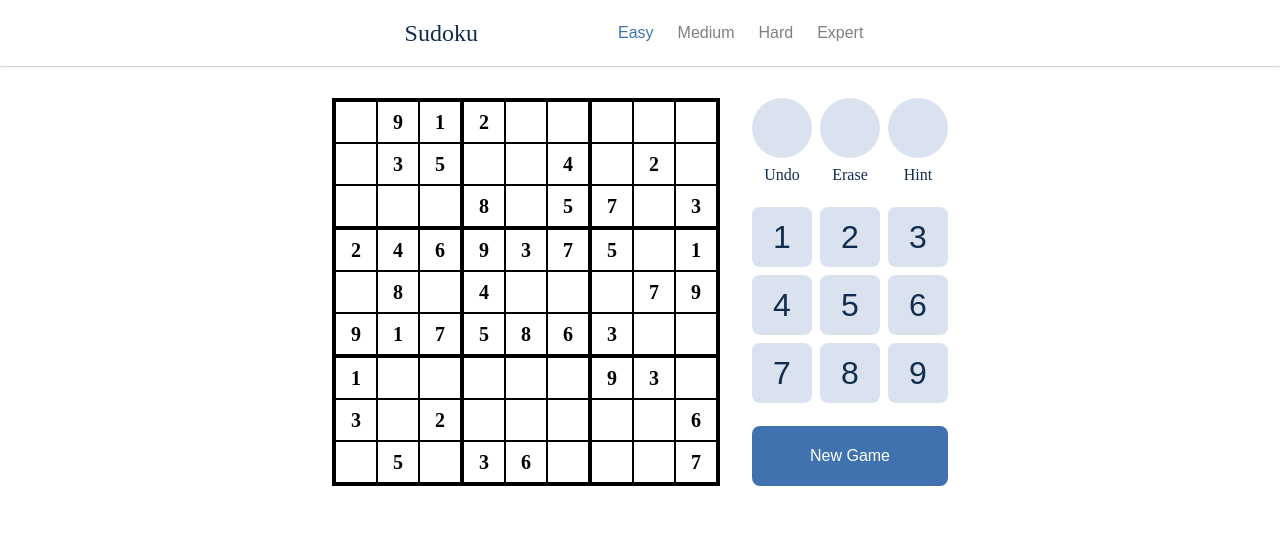
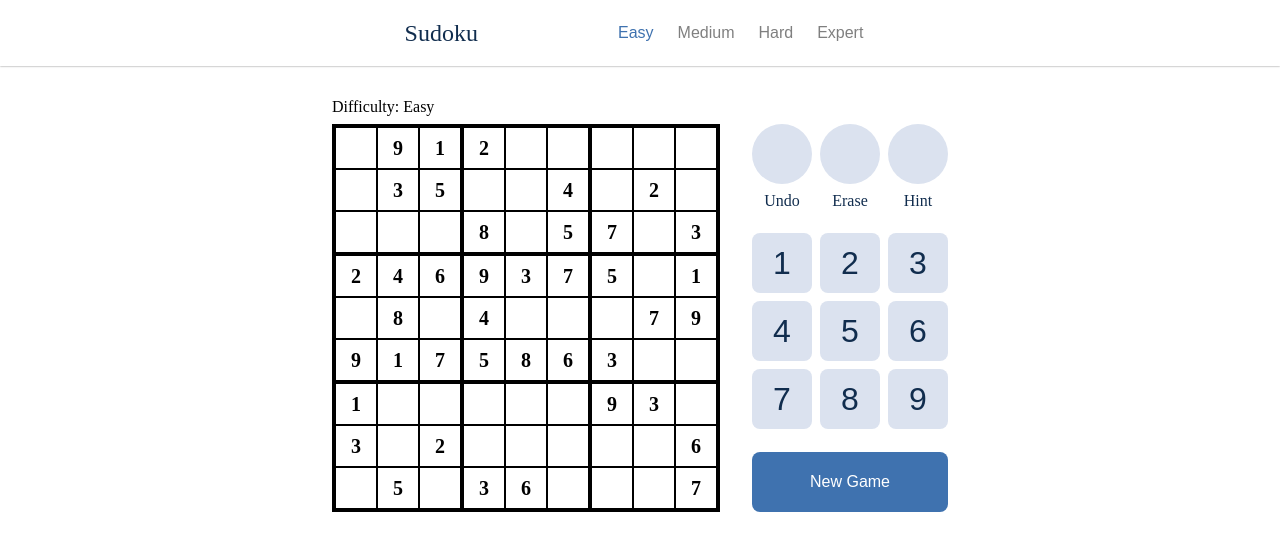
Before and after one commit to SamLeB1/sudoku, a React (Vite) app: page / in a window 1280 px wide. Shown: the top 550 px of the page. Built offline with nearby package versions, Linux system fonts and the light colour scheme.

Commit message:
added difficulty info

```diff
--- a/src/App.css
+++ b/src/App.css
@@ -1,6 +1,12 @@
 .App .game {
+  margin: auto;
+  width: fit-content;
+}
+.App .game-display {
   display: flex;
-  justify-content: center;
+}
+.App .game-info {
+  margin-bottom: 0.5rem;
 }
 .App .sudoku {
   margin-right: 2rem;
--- a/src/App.tsx
+++ b/src/App.tsx
@@ -1,15 +1,25 @@
+import useAppContext from "./hooks/useAppContext.tsx";
 import Header from "./components/Header/Header.tsx";
 import Sudoku from "./components/Sudoku/Sudoku.tsx";
 import InputButtons from "./components/InputButtons/InputButtons.tsx";
 import "./App.css";
 
 export default function App() {
+  const { stateApp } = useAppContext();
+
   return (
     <div className="App">
       <Header />
       <div className="game">
-        <Sudoku />
-        <InputButtons />
+        <div className="game-info">
+          <div className="info-difficulty">
+            Difficulty: {stateApp.difficulty}
+          </div>
+        </div>
+        <div className="game-display">
+          <Sudoku />
+          <InputButtons />
+        </div>
       </div>
     </div>
   );
--- a/src/components/Cell/Cell.tsx
+++ b/src/components/Cell/Cell.tsx
@@ -24,7 +24,7 @@ export default function Cell({
   const cellStyle = {
     ...(highlights.isSameSection && { backgroundColor: "hsl(240, 100%, 95%)" }),
     ...(highlights.isSameNumber &&
-      value !== 0 && { backgroundColor: "hsl(60, 100%, 95%)" }),
+      value !== 0 && { backgroundColor: "hsl(60, 100%, 90%)" }),
     ...(isSelected && { backgroundColor: "hsl(240, 100%, 90%)" }),
     ...(canModify ? { color: "#3f72af" } : { fontWeight: "bold" }),
   };
--- a/src/components/Header/Header.tsx
+++ b/src/components/Header/Header.tsx
@@ -3,7 +3,7 @@ import useGridContext from "../../hooks/useGridContext.tsx";
 import generateSudoku from "../../utils/generateSudoku.ts";
 import "./Header.css";
 
-type Difficulty = "easy" | "medium" | "hard" | "expert";
+type Difficulty = "Easy" | "Medium" | "Hard" | "Expert";
 
 export default function Header() {
   const { stateApp, setStateApp } = useAppContext();
@@ -22,9 +22,9 @@ export default function Header() {
           className="btn-difficulty"
           type="button"
           style={{
-            ...(stateApp.difficulty === "easy" && { color: "#3f72af" }),
+            ...(stateApp.difficulty === "Easy" && { color: "#3f72af" }),
           }}
-          onClick={() => handleSetDifficulty("easy", 40)}
+          onClick={() => handleSetDifficulty("Easy", 40)}
         >
           Easy
         </button>
@@ -32,9 +32,9 @@ export default function Header() {
           className="btn-difficulty"
           type="button"
           style={{
-            ...(stateApp.difficulty === "medium" && { color: "#3f72af" }),
+            ...(stateApp.difficulty === "Medium" && { color: "#3f72af" }),
           }}
-          onClick={() => handleSetDifficulty("medium", 35)}
+          onClick={() => handleSetDifficulty("Medium", 35)}
         >
           Medium
         </button>
@@ -42,9 +42,9 @@ export default function Header() {
           className="btn-difficulty"
           type="button"
           style={{
-            ...(stateApp.difficulty === "hard" && { color: "#3f72af" }),
+            ...(stateApp.difficulty === "Hard" && { color: "#3f72af" }),
           }}
-          onClick={() => handleSetDifficulty("hard", 30)}
+          onClick={() => handleSetDifficulty("Hard", 30)}
         >
           Hard
         </button>
@@ -52,9 +52,9 @@ export default function Header() {
           className="btn-difficulty"
           type="button"
           style={{
-            ...(stateApp.difficulty === "expert" && { color: "#3f72af" }),
+            ...(stateApp.difficulty === "Expert" && { color: "#3f72af" }),
           }}
-          onClick={() => handleSetDifficulty("expert", 26)}
+          onClick={() => handleSetDifficulty("Expert", 26)}
         >
           Expert
         </button>
--- a/src/components/InputButtons/InputButtons.tsx
+++ b/src/components/InputButtons/InputButtons.tsx
@@ -17,16 +17,16 @@ export default function InputButtons() {
 
   function handleNewGame() {
     switch (stateApp.difficulty) {
-      case "easy":
+      case "Easy":
         dispatchGrid({ type: "SET", payload: generateSudoku(40).sudoku });
         return;
-      case "medium":
+      case "Medium":
         dispatchGrid({ type: "SET", payload: generateSudoku(35).sudoku });
         return;
-      case "hard":
+      case "Hard":
         dispatchGrid({ type: "SET", payload: generateSudoku(30).sudoku });
         return;
-      case "expert":
+      case "Expert":
         dispatchGrid({ type: "SET", payload: generateSudoku(26).sudoku });
         return;
       default:
--- a/src/context/AppContext.tsx
+++ b/src/context/AppContext.tsx
@@ -1,7 +1,7 @@
 import { createContext, useState } from "react";
 
 type AppState = {
-  difficulty: "easy" | "medium" | "hard" | "expert";
+  difficulty: "Easy" | "Medium" | "Hard" | "Expert";
 };
 
 type AppContextValue = {
@@ -16,7 +16,7 @@ export function AppContextProvider({
 }: {
   children: React.ReactNode;
 }) {
-  const [stateApp, setStateApp] = useState<AppState>({ difficulty: "easy" });
+  const [stateApp, setStateApp] = useState<AppState>({ difficulty: "Easy" });
 
   return (
     <AppContext.Provider value={{ stateApp, setStateApp }}>
```
